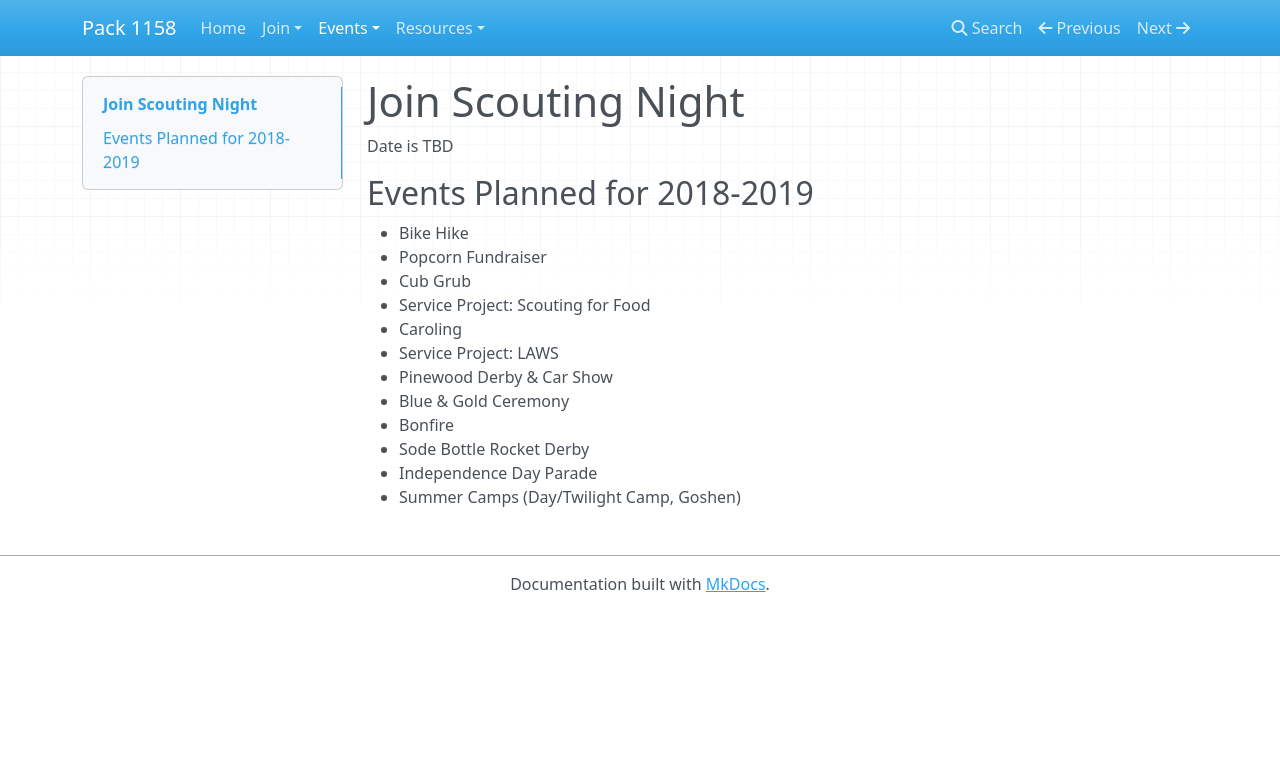
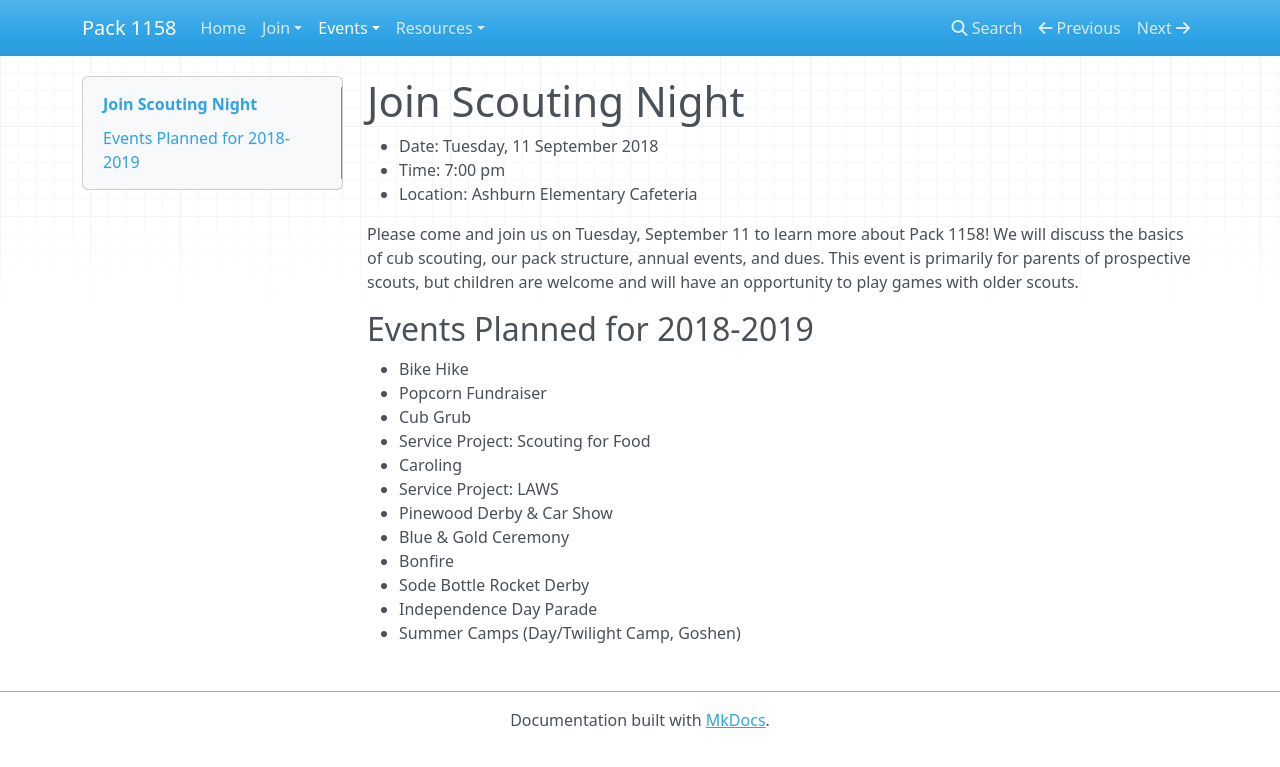
Before and after one commit to pack1158/pack1158.github.io, an MkDocs documentation site: the page built from docs/events/join-scouting-night.md, in a window 1280 px wide. Shown: the top 767 px of the page. Built offline with MkDocs 1.6.1, drawn with Linux system fonts in a browser that asks for light colours; nearby versions of some CDN libraries; old or Windows-style settings are respelled for this version of MkDocs.

Commit message:
Update JSN page

```diff
--- a/docs/events/join-scouting-night.md
+++ b/docs/events/join-scouting-night.md
@@ -1,6 +1,14 @@
 # Join Scouting Night
 
-Date is TBD
+- Date: Tuesday, 11 September 2018
+- Time: 7:00 pm
+- Location: Ashburn Elementary Cafeteria
+
+Please come and join us on Tuesday, September 11 to learn more about Pack 1158!
+We will discuss the basics of cub scouting, our pack structure, annual events,
+and dues. This event is primarily for parents of prospective scouts, but
+children are welcome and will have an opportunity to play games with older
+scouts.
 
 ## Events Planned for 2018-2019
 
```
